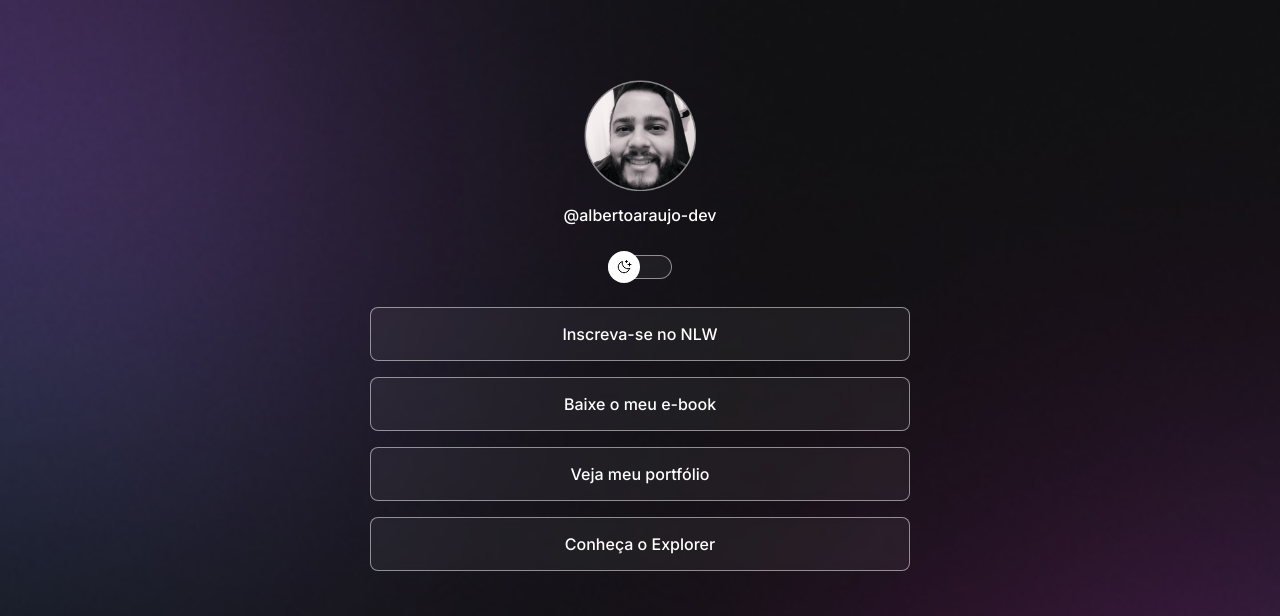
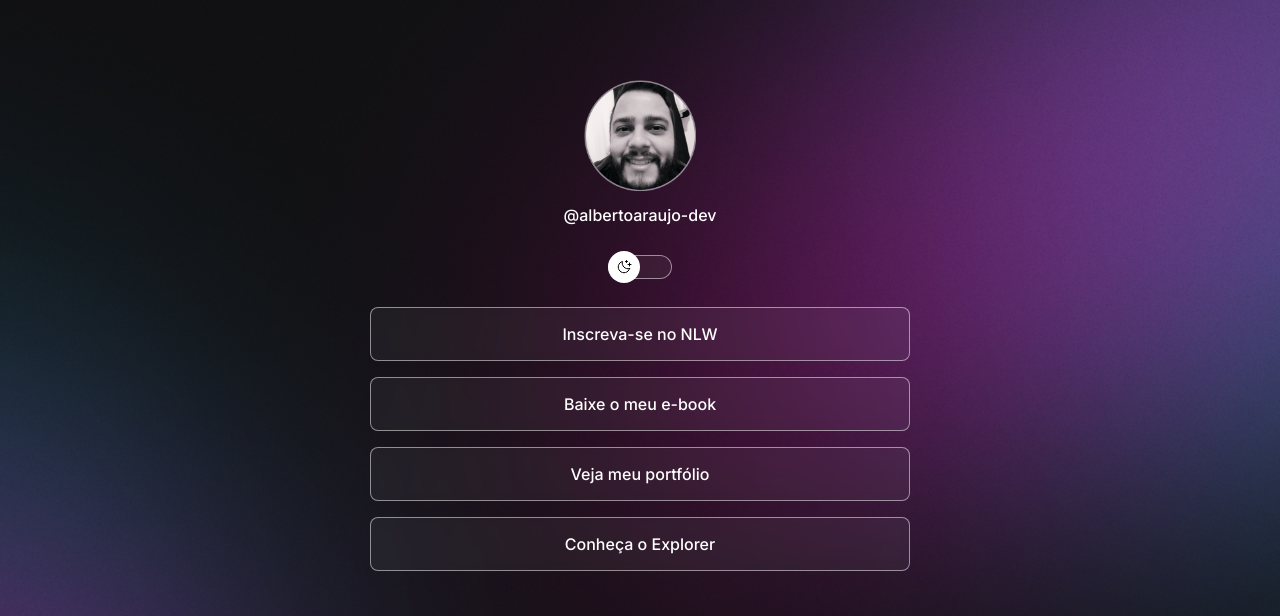
Before and after one commit to albertoaraujo-dev/dev-links, a plain HTML site: page index.html in a window 1280 px wide. Shown: the top 616 px of the page. Drawn offline with nearby package versions, Linux system fonts and the light colour scheme.

Commit message:
Alterar fundo de acordo com media query

```diff
--- a/style.css
+++ b/style.css
@@ -32,6 +32,7 @@ body {
 
   /*shorthand color image repeat position/size*/
   background: var(--bg-url) no-repeat top center/cover;
+  height: 100vh;
 }
 
 body * {
@@ -167,5 +168,11 @@ footer {
   font-size: 14px;
 }
 
-@media (min-width) {
+@media (min-width: 700px) {
+  :root {
+    --bg-url: url(./assets/bg-desktop.jpg);
+  }
+  .light {
+    --bg-url: url(./assets/bg-desktop-light.jpg);
+  }
 }
```
Also changed, not shown: assets/bg-desktop-light.jpg (added), assets/bg-desktop.jpg (added).
